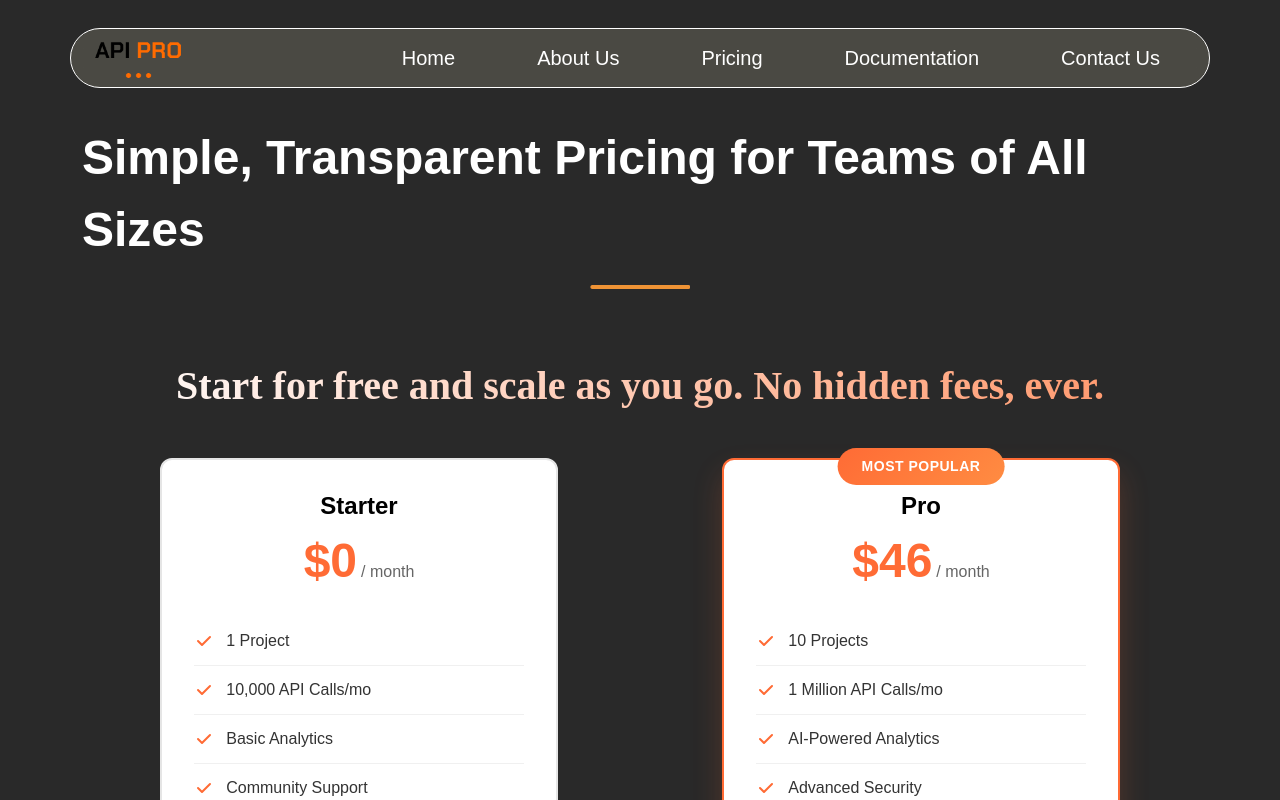
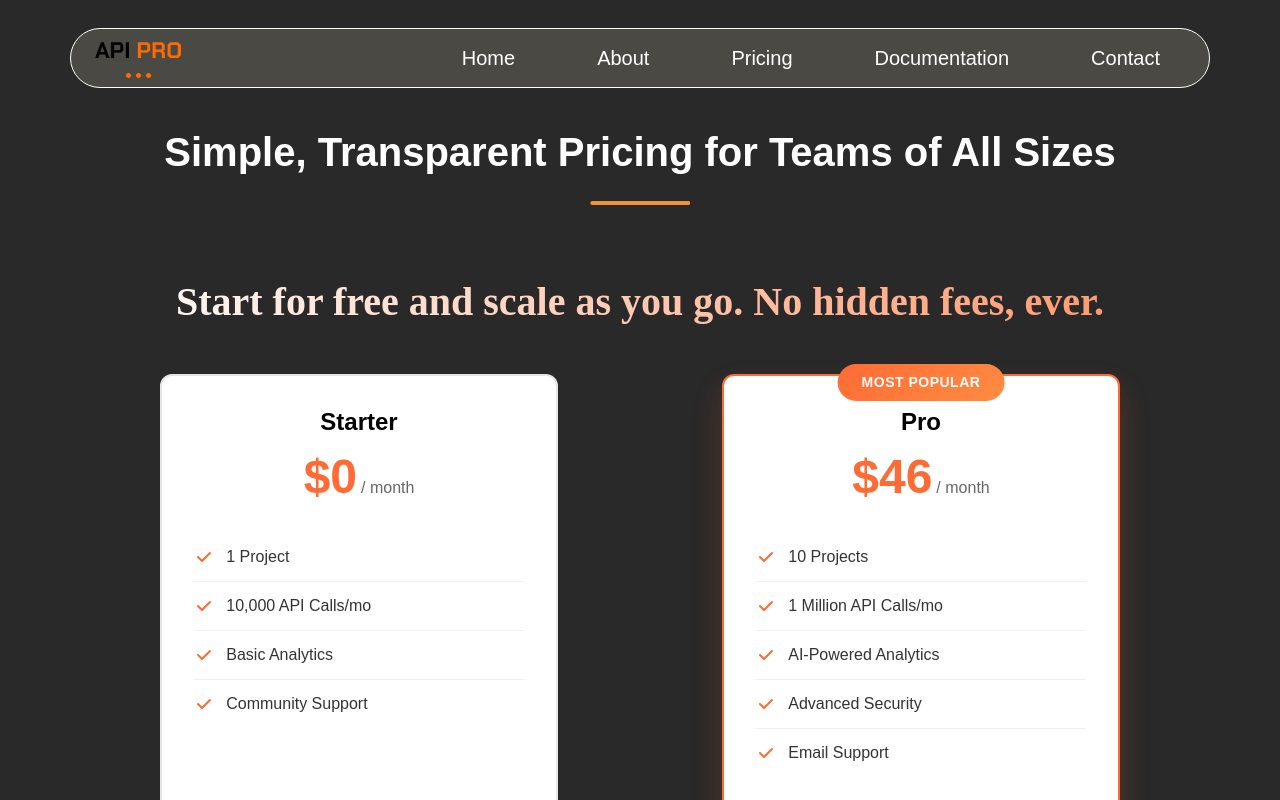
Before and after one commit to MalinshaVithanage/API-PRO, a React (Create React App) app in the folder api-pro/: page /pricing in a window 1280 px wide. Shown: the top 800 px of the page. Built offline with nearby package versions, Linux system fonts and the light colour scheme.

Commit message:
changes done

```diff
--- a/api-pro/src/assets/styles/_common.scss
+++ b/api-pro/src/assets/styles/_common.scss
@@ -59,6 +59,12 @@ body {
     justify-items: center;
     padding-top: 74px;
 
+    @media (max-width:1200px) {
+      padding-top: 50px;
+    }
+       @media (max-width:991px) {
+      padding-top: 40px;
+    }
     @media (max-width:576px) {
       padding-top: 30px;
     }
@@ -66,21 +72,22 @@ body {
       padding-top: 24px;
     }
     .section-title {
-      font-size: 48px;
+      font-size: 40px;
       line-height: auto;
       font-weight: bold;
       letter-spacing: 3%;
       color: #ffffff;
       display: flex;
+      text-align: center;
 
       .section-title-left {
         color: $primary_color;
       }
       @media (max-width: 576px) {
-        font-size: 40px;
+        font-size: 30px;
       }
       @media (max-width: 389px) {
-        font-size: 34px;
+        font-size: 20px;
       }
 
     }
--- a/api-pro/src/assets/styles/_hero.scss
+++ b/api-pro/src/assets/styles/_hero.scss
@@ -139,7 +139,6 @@
       display: flex;
       gap: 18px;
       justify-content: center;
-      padding-bottom: 188px;
 
       .her-btn {
         margin-right: 18px;
--- a/api-pro/src/components/common/Navbar.jsx
+++ b/api-pro/src/components/common/Navbar.jsx
@@ -40,7 +40,7 @@ function NavBar() {
                 Home
               </CustomNavLink>
               <CustomNavLink href="/about-us" className="nav-item">
-                About Us
+                About
               </CustomNavLink>
               <CustomNavLink href="/pricing" className="nav-item">
                 Pricing
@@ -49,7 +49,7 @@ function NavBar() {
                 Documentation
               </CustomNavLink>
               <CustomNavLink href="/contact" className="nav-item">
-                Contact Us
+                Contact
               </CustomNavLink>
             </Nav>
           </Navbar.Collapse>
--- a/api-pro/src/components/pages/homepage/HeroSection.jsx
+++ b/api-pro/src/components/pages/homepage/HeroSection.jsx
@@ -21,12 +21,12 @@ export default function HeroSection() {
             </Row>
 
 
-            <Row className="hero-content-button pt-xl-5 pt-4  ">
-              <div className="d-flex justify-content-center">
+            <Row className="hero-content-button pt-xl-5 pt-4 pb-lg-5   ">
+              <div className="d-flex justify-content-center pb--lg-5">
                 <Button
                   variant="outline-success"
                   href="mailto:malinshkv@gmail.com?subject=Hire%20Me&body=Hi%20Malinsha,%0D%0A%0D%0AI%20am%20interested%20in%20hiring%20you%20for%20a%20project.%0D%0A%0D%0AThanks,%0D%0AYour%20Name"
-                  className="button-hc her-btn "
+                  className="button-hc her-btn mb-lg-5 "
                 >
                   Get Started for Free
                 </Button>{" "}
```
Also changed, not shown: api-pro/src/components/pages/homepage/SocialProofSection.jsx (+7 -9 lines).
